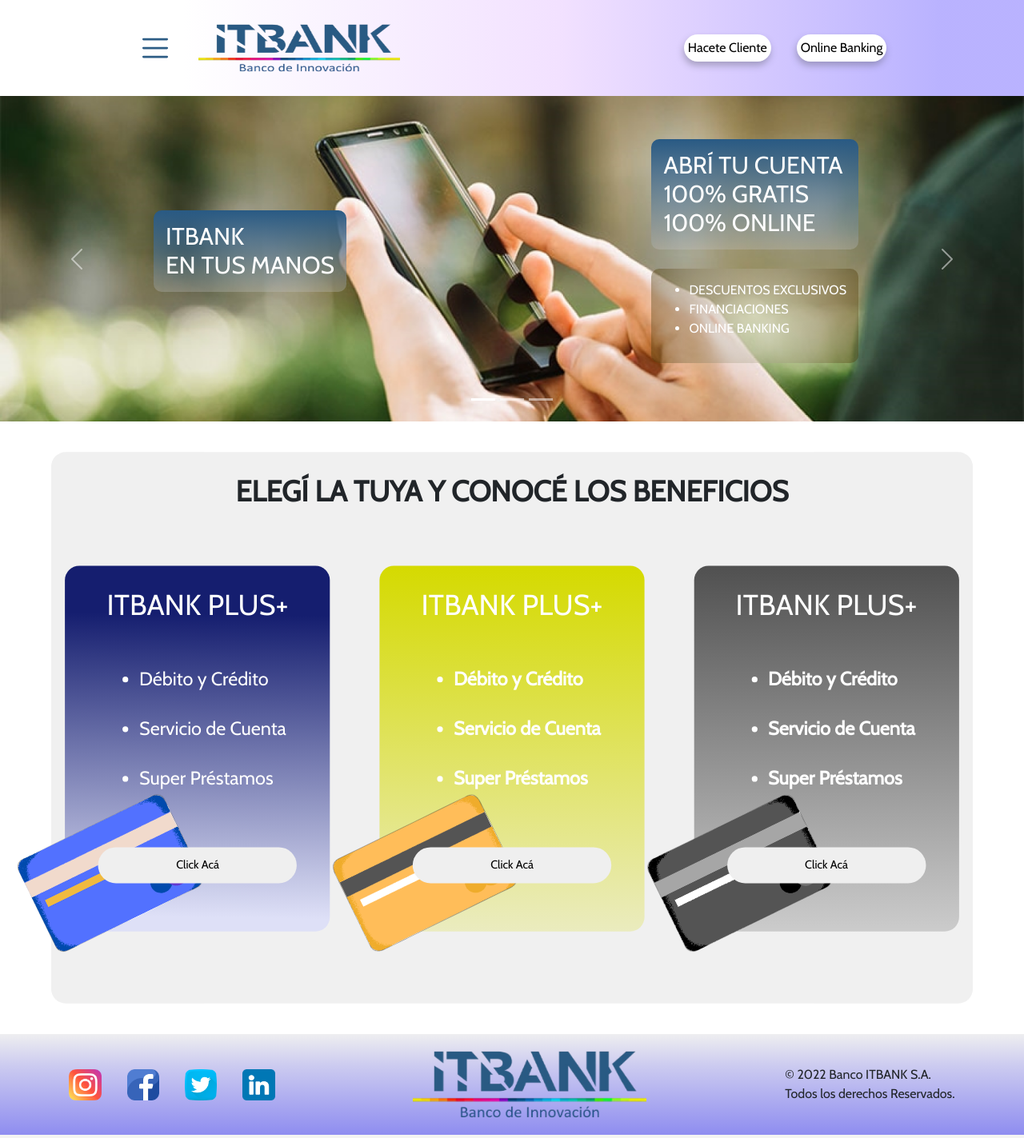
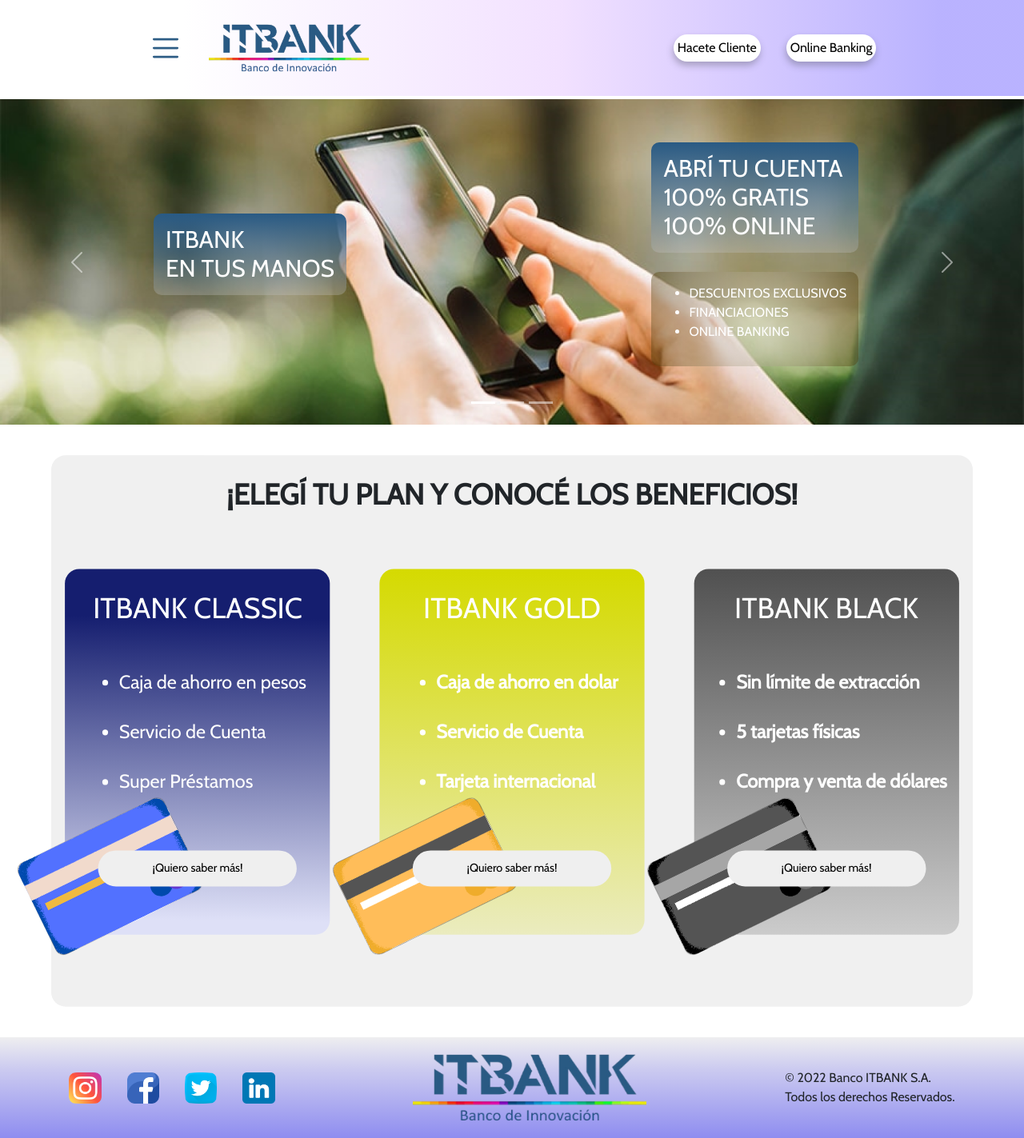
Before and after one commit to Tryal1/Itbank-fullStack, a Django app: page / in a window 1280 px wide. Shown: the whole page at 80% size. Run offline with Django 4.2, Linux system fonts and the light colour scheme.

Commit message:
minor changes

```diff
--- a/itbankFs/static/css/app.css
+++ b/itbankFs/static/css/app.css
@@ -80,7 +80,7 @@ img {
   gap: 2rem;
 }
 .contenedor-nav img {
-  width: 252px;
+  width: 200px;
   height: 90px;
 }
 
@@ -822,3 +822,8 @@ td:nth-child(3) {
   font-size: 20px;
   margin: 0;
 }
+
+#carouselExampleIndicators > div.carousel-inner {
+
+  margin-top: 4px;
+}
--- a/itbankFs/templates/index.html
+++ b/itbankFs/templates/index.html
@@ -12,7 +12,9 @@
       crossorigin="anonymous"
     />
     <link rel="stylesheet" href="{% static 'css/app.css' %}" type="text/css">
-    <title>ITBANK</title>
+    <title>ITBANK - Personal & Online Banking</title>
+    <!-- include a png icon so that it is rendered correctly and no tpixelated -->
+    <link rel="icon" href="{% static 'image/favicon.ico' %}" />
   </head>
 
   <body>
@@ -137,17 +139,17 @@
     </div>
 
     <section class="fondo-tarjetas" style="transform: scale(0.9); border-radius: 20px;">
-      <h1 class="titulo-tarjeta">ELEGÍ LA TUYA Y CONOCÉ LOS BENEFICIOS</h1>
+      <h1 class="titulo-tarjeta">¡ELEGÍ TU PLAN Y CONOCÉ LOS BENEFICIOS!</h1>
       <div class="container-tipoTarje">
         <!-- Inicio tarjeta -->
         <div class="tarjeta">
-          <h3>ITBANK PLUS+</h3>
+          <h3>ITBANK CLASSIC</h3>
           <ul>
-            <li>Débito y Crédito</li>
+            <li>Caja de ahorro en pesos</li>
             <li>Servicio de Cuenta</li>
             <li>Super Préstamos</li>
           </ul>
-          <button class="btn-click">Click Acá</button>
+          <button class="btn-click">¡Quiero saber más!</button>
           <img
             class="imgPosition"
             src="../static/image/tarjeta-azul.png"
@@ -156,13 +158,13 @@
         </div>
         <!-- Inicio tarjetas -->
         <div class="tarjeta gold">
-          <h3>ITBANK PLUS+</h3>
+          <h3>ITBANK GOLD</h3>
           <ul>
-            <li>Débito y Crédito</li>
+            <li>Caja de ahorro en dolar</li>
             <li>Servicio de Cuenta</li>
-            <li>Super Préstamos</li>
+            <li>Tarjeta internacional</li>
           </ul>
-          <button class="btn-click">Click Acá</button>
+          <button class="btn-click">¡Quiero saber más!</button>
           <img
             class="imgPosition"
             src="../static/image/tarjeta-gold.png"
@@ -171,13 +173,13 @@
         </div>
 
         <div class="tarjeta black">
-          <h3>ITBANK PLUS+</h3>
+          <h3>ITBANK BLACK</h3>
           <ul>
-            <li>Débito y Crédito</li>
-            <li>Servicio de Cuenta</li>
-            <li>Super Préstamos</li>
+            <li>Sin límite de extracción</li>
+            <li>5 tarjetas físicas</li>
+            <li>Compra y venta de dólares</li>
           </ul>
-          <button class="btn-click">Click Acá</button>
+          <button class="btn-click">¡Quiero saber más!</button>
           <img
             class="imgPosition"
             src="../static/image/tarjeta-black.png"
```
Also changed, not shown: itbankFs/static/image/favicon.ico (added).
